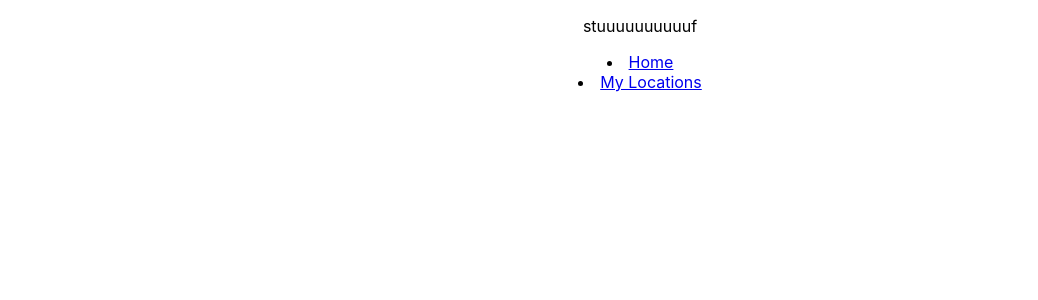
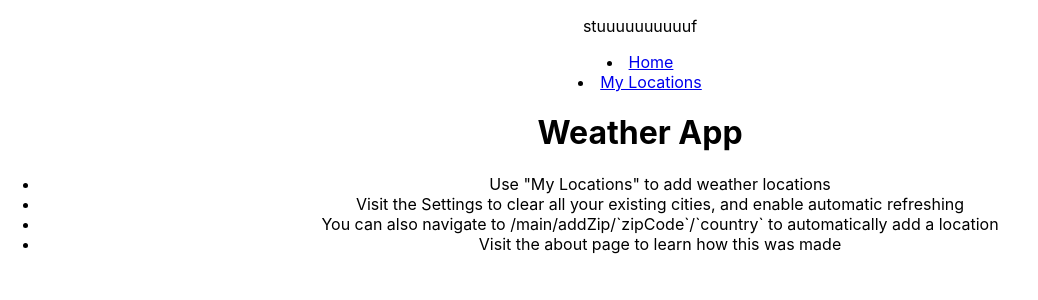
Before and after one commit to jorgemanzo/react-final, a React (Create React App) app: page /home in a window 1280 px wide. Shown: the top 300 px of the page, without its empty margins (0-1038 px from the left). Built offline with nearby package versions, Linux system fonts and the light colour scheme.

Commit message:
Added home page content

```diff
--- a/src/pages/Home.js
+++ b/src/pages/Home.js
@@ -2,7 +2,13 @@ import React from 'react';
 const Home = (props) => {
     return (
         <div>
-            {props.temp}
+            <h1>Weather App</h1>
+            <ul>
+                <li>Use "My Locations" to add weather locations</li>
+                <li>Visit the Settings to clear all your existing cities, and enable automatic refreshing</li>
+                <li>You can also navigate to /main/addZip/`zipCode`/`country` to automatically add a location</li>
+                <li>Visit the about page to learn how this was made</li>
+            </ul>
         </div>
     )
 }
```
